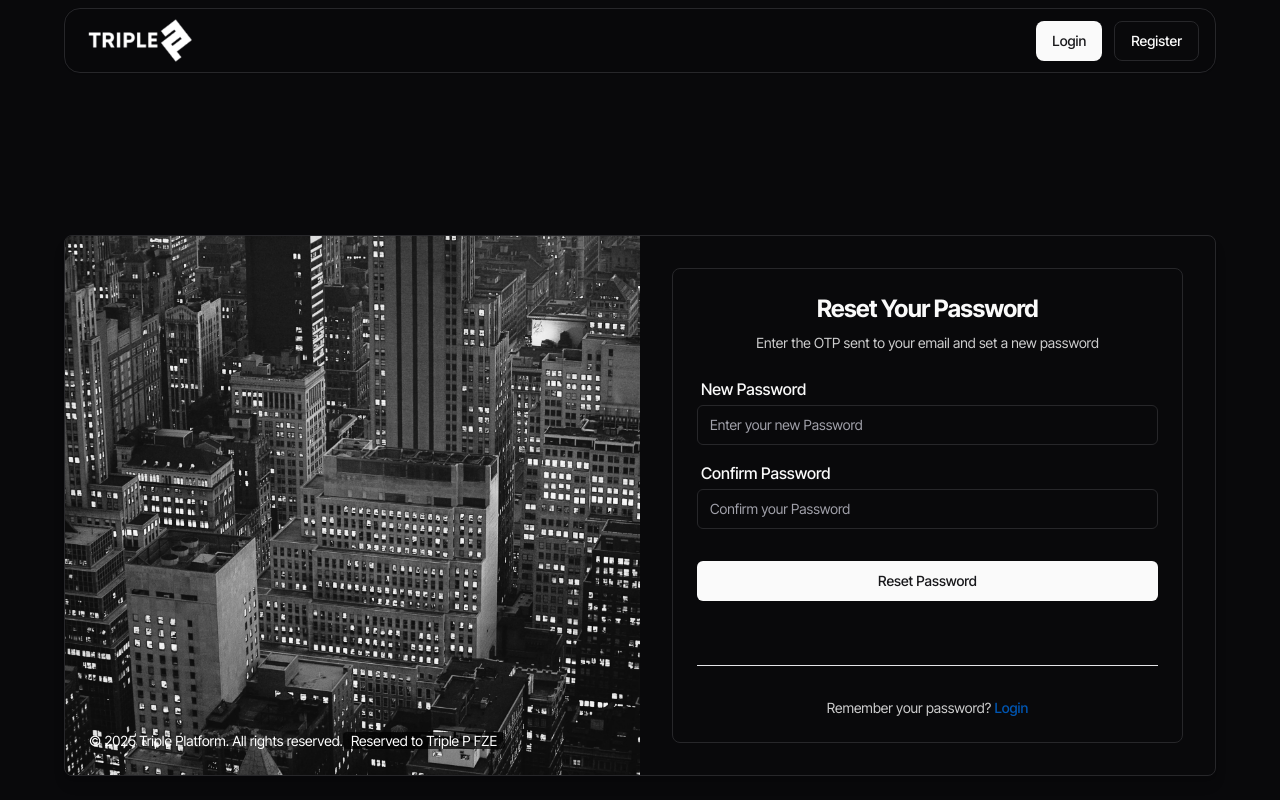
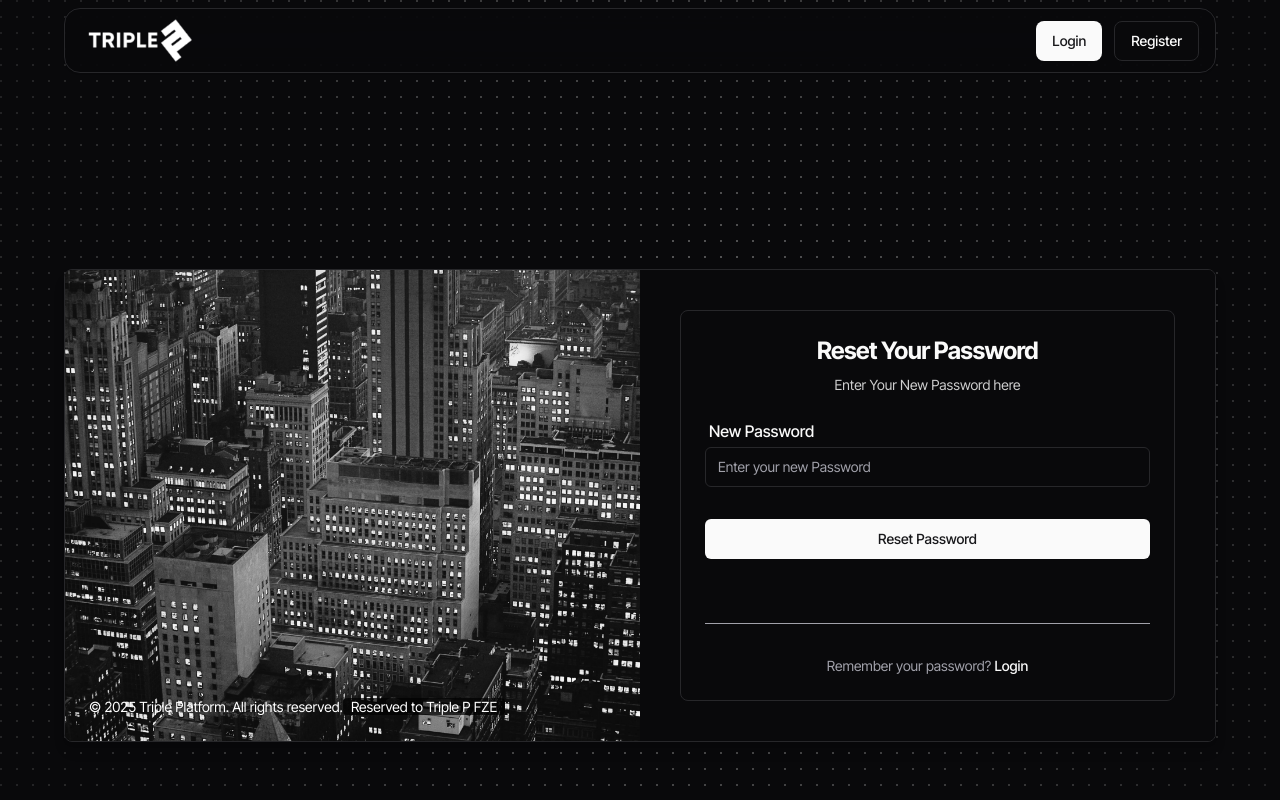
Before and after one commit to Taha1dev/triple-platform, a React (Vite) app: page /reset-password in a window 1280 px wide. Shown: the top 800 px of the page. Built offline with nearby package versions, Linux system fonts and the light colour scheme.

Commit message:
auth layout

```diff
--- a/src/features/authentication/CountrySelection.tsx
+++ b/src/features/authentication/CountrySelection.tsx
@@ -87,8 +87,8 @@ export default function CountrySelection() {
         )}
       />
       <main className='flex h-screen items-center justify-center '>
-        <Card className='w-full max-w-4xl mx-4 rounded-lg shadow-lg overflow-hidden z-20 bg-background'>
-          <article className='p-8'>
+        <section className='w-full max-w-4xl mx-4 rounded-lg shadow-lg overflow-hidden z-20 bg-background'>
+          <article className='lg:p-10 bg-background '>
             <Card className='w-full bg-transparent shadow-none'>
               <CardHeader className='space-y-2 text-center'>
                 <CardTitle className='text-2xl font-bold'>
@@ -156,7 +156,7 @@ export default function CountrySelection() {
               </CardContent>
             </Card>
           </article>
-        </Card>
+        </section>
         {loading && (
           <div className='fixed inset-0 bg-black bg-opacity-50 flex items-center justify-center z-50'>
             <Spinner />
--- a/src/features/authentication/ForgetPassword.tsx
+++ b/src/features/authentication/ForgetPassword.tsx
@@ -62,12 +62,13 @@ export default function ForgetPassword() {
         )}
       />
       <main className='flex h-screen items-center justify-center'>
-        <Card className='grid grid-cols-1 lg:grid-cols-2 w-full max-w-6xl mx-4 rounded-lg shadow-lg overflow-hidden z-20 bg-background'>
+        <Card className='grid grid-cols-1 lg:grid-cols-2 w-full max-w-6xl mx-4 rounded-lg shadow-lg overflow-hidden z-20 bg-background border border-border'>
           {/* Banner Section */}
           <BannerAuthImage />
 
           {/* Form Section */}
-          <article className='p-8 flex items-center justify-center'>
+          <article className='lg:p-10 bg-background'>
+            {' '}
             <FormProvider {...methods}>
               <Card className='w-full bg-transparent shadow-none'>
                 <CardHeader className='space-y-2 text-center'>
--- a/src/features/authentication/Login.tsx
+++ b/src/features/authentication/Login.tsx
@@ -60,10 +60,10 @@ export default function Login() {
           'inset-x-0 inset-y-[-20%] h-[150%]',
         )}
       />
-      <main className='flex h-screen items-center justify-center z-50 '>
-        <Card className='grid grid-cols-1 lg:grid-cols-2 w-full max-w-6xl mx-4 rounded-lg shadow-lg overflow-hidden z-20 bg-background'>
+      <main className='flex h-screen items-center justify-center lg:p-4 '>
+        <section className='grid grid-cols-1 lg:grid-cols-2 w-full max-w-6xl mx-4 rounded-lg shadow-lg overflow-hidden z-20 bg-background border border-border'>
           <BannerAuthImage />
-          <article className='p-8'>
+          <article className='lg:p-10 bg-background'>
             <FormProvider {...methods}>
               <Card className='bg-transparent shadow-none'>
                 <CardHeader className='space-y-2'>
@@ -121,7 +121,7 @@ export default function Login() {
               </Card>
             </FormProvider>
           </article>
-        </Card>
+        </section>
         {loading && (
           <div className='fixed inset-0 bg-black bg-opacity-50 flex items-center justify-center z-50'>
             <Spinner />
--- a/src/features/authentication/ResetPassword.tsx
+++ b/src/features/authentication/ResetPassword.tsx
@@ -21,6 +21,8 @@ import { resetPassword } from '@/store/slices/resetPasswordSlice'
 import Spinner from '@/components/custom/Spinner'
 import BannerAuthImage from '@/components/custom/auth-image/BannerAuthImage'
 import { Link } from 'react-router-dom'
+import { cn } from '@/lib/utils'
+import DotPattern from '@/components/ui/dot-pattern'
 
 type FormValues = z.infer<typeof ResetPasswordSchema>
 
@@ -34,20 +36,6 @@ export default function ResetPassword() {
   const { loading } = useSelector((state: RootState) => state.resetPassword)
   const { handleSubmit } = methods
 
-  const FormFields: FormFieldProps[] = [
-    {
-      label: 'New Password',
-      id: 'newPassword',
-      placeholder: 'Enter your new Password',
-      type: 'password',
-    },
-    {
-      label: 'Confirm Password',
-      id: 'confirmPassword',
-      placeholder: 'Confirm your Password',
-      type: 'password',
-    },
-  ]
   const onSubmit = async (data: FormValues) => {
     const { confirmPassword: password } = data
     try {
@@ -60,11 +48,17 @@ export default function ResetPassword() {
 
   return (
     <>
+      <DotPattern
+        className={cn(
+          '[mask-image:radial-gradient(1000px_circle_at_center,white,transparent)]',
+          'inset-x-0 inset-y-[-20%] h-[150%]',
+        )}
+      />
       <main className='flex h-screen items-center justify-center'>
-        <Card className='grid grid-cols-1 lg:grid-cols-2 w-full max-w-6xl mx-4 rounded-lg shadow-lg overflow-hidden z-20 bg-background'>
+        <section className='grid grid-cols-1 lg:grid-cols-2 w-full max-w-6xl mx-4 rounded-lg shadow-lg overflow-hidden z-20 bg-background border border-border'>
           <BannerAuthImage />
           {/* Form Section */}
-          <article className='p-8'>
+          <article className='lg:p-10 bg-background '>
             <FormProvider {...methods}>
               <Card className='bg-transparent shadow-none'>
                 <CardHeader className='space-y-2'>
@@ -72,25 +66,19 @@ export default function ResetPassword() {
                     Reset Your Password
                   </CardTitle>
                   <CardDescription className='text-center text-sm text-zinc-600 dark:text-theme-secondary/80'>
-                    Enter the OTP sent to your email and set a new password
+                    Enter Your New Password here
                   </CardDescription>
                 </CardHeader>
                 <CardContent>
                   <form onSubmit={handleSubmit(onSubmit)} className='space-y-4'>
-                    {/* Form Fields */}
-                    {FormFields.map(field => (
-                      <div key={field.id} className='w-full'>
-                        <FormField
-                          label={field.label}
-                          id={field.id}
-                          placeholder={field.placeholder}
-                          type={field.type}
-                          schema={field.schema}
-                        />
-                      </div>
-                    ))}
-
-                    {/* Submit Button */}
+                    <div className='w-full'>
+                      <FormField
+                        label={'New Password'}
+                        id={'newPassword'}
+                        placeholder={'Enter your new Password'}
+                        type={'password'}
+                      />
+                    </div>
                     <Button
                       type='submit'
                       className='w-full bg-foreground hover:bg-foreground/95 font-medium py-2 rounded-md transition-colors duration-200'
@@ -100,12 +88,12 @@ export default function ResetPassword() {
                   </form>
                 </CardContent>
                 <CardFooter className='flex flex-col items-center space-y-4 py-6'>
-                  <div className='w-full border-t border-zinc-200 my-4'></div>
-                  <p className='text-sm text-zinc-600 dark:text-theme-secondary/80'>
+                  <div className='w-full border-t border-muted-foreground my-4'></div>
+                  <p className='text-sm text-muted-foreground '>
                     Remember your password?{' '}
                     <Link
                       to='/login'
-                      className='font-medium text-theme-variant hover:underline transition-colors duration-200'
+                      className='font-medium text-foreground hover:underline transition-colors duration-200'
                     >
                       Login
                     </Link>
@@ -114,7 +102,7 @@ export default function ResetPassword() {
               </Card>
             </FormProvider>
           </article>
-        </Card>
+        </section>
         {loading && (
           <div className='fixed inset-0 bg-black bg-opacity-50 flex items-center justify-center z-50'>
             <Spinner />
--- a/src/features/landing-page/components/Footer.tsx
+++ b/src/features/landing-page/components/Footer.tsx
@@ -45,7 +45,7 @@ const Footer = () => {
     }
   }, [theme])
   return (
-    <footer className='bg-background py-12 border-t'>
+    <footer className='bg-background py-12 border-t z-20'>
       <div className='container mx-auto px-4 grid grid-cols-1 md:grid-cols-2 lg:grid-cols-4 gap-8 text-center md:text-left'>
         {/* Logo and Tagline */}
         <div className='flex flex-col items-center md:items-start'>
--- a/src/features/landing-page/layout/Layout.tsx
+++ b/src/features/landing-page/layout/Layout.tsx
@@ -7,7 +7,7 @@ export default function Layout() {
     <div className='min-h-screen flex flex-col'>
       <NavBar showLinks={false} />
       <ScrollToTop />
-      <main className='container mx-auto flex-grow  px-4 py-8'>
+      <main className='container mx-auto flex-grow lg:px-4 lg:py-8 px-2 py-4'>
         <Outlet />
       </main>
       <Footer />
```
Also changed, not shown: src/features/authentication/OTP-Verification.tsx (+4 -4 lines), src/features/authentication/Register.tsx (+10 -10 lines).
